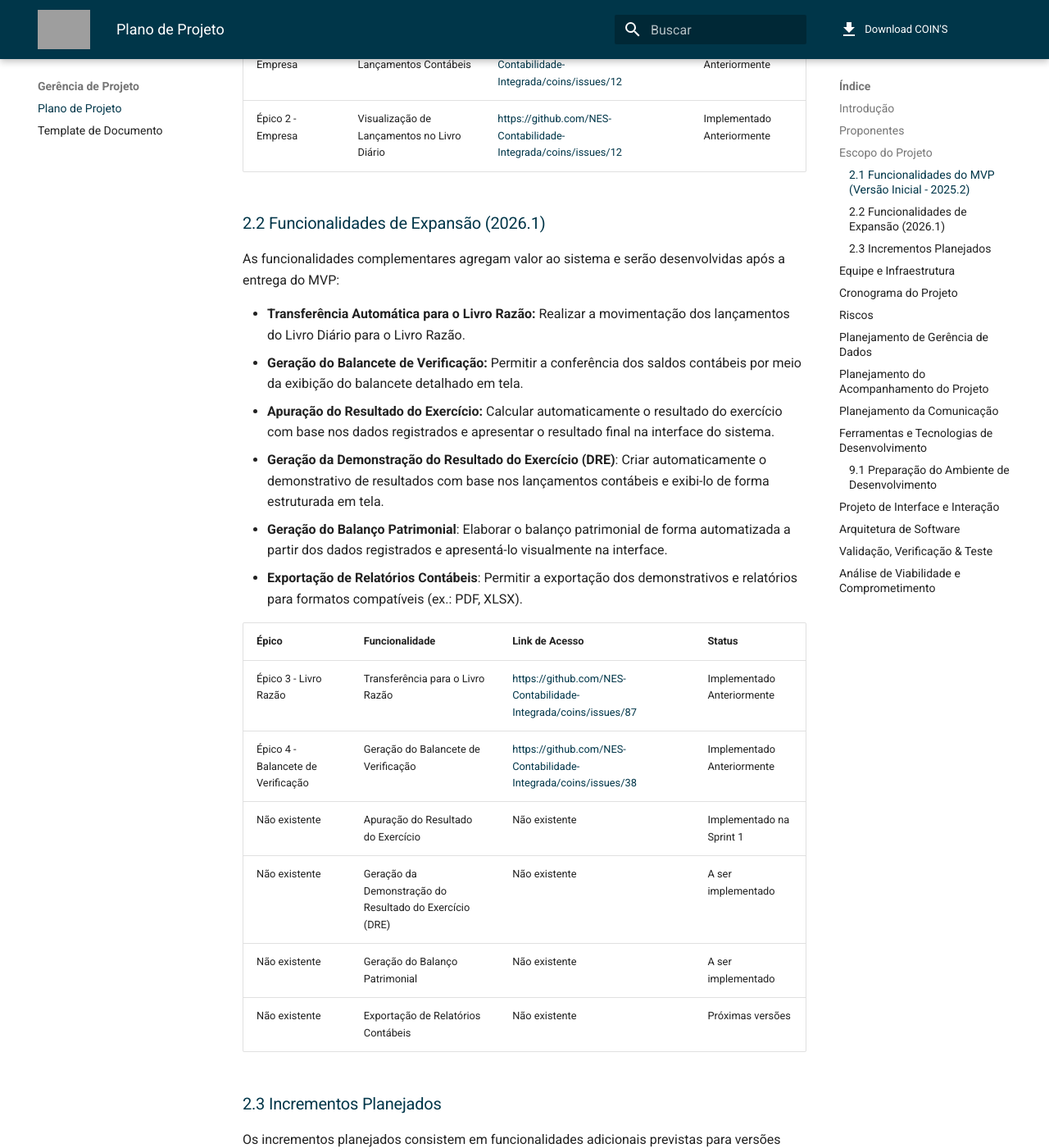
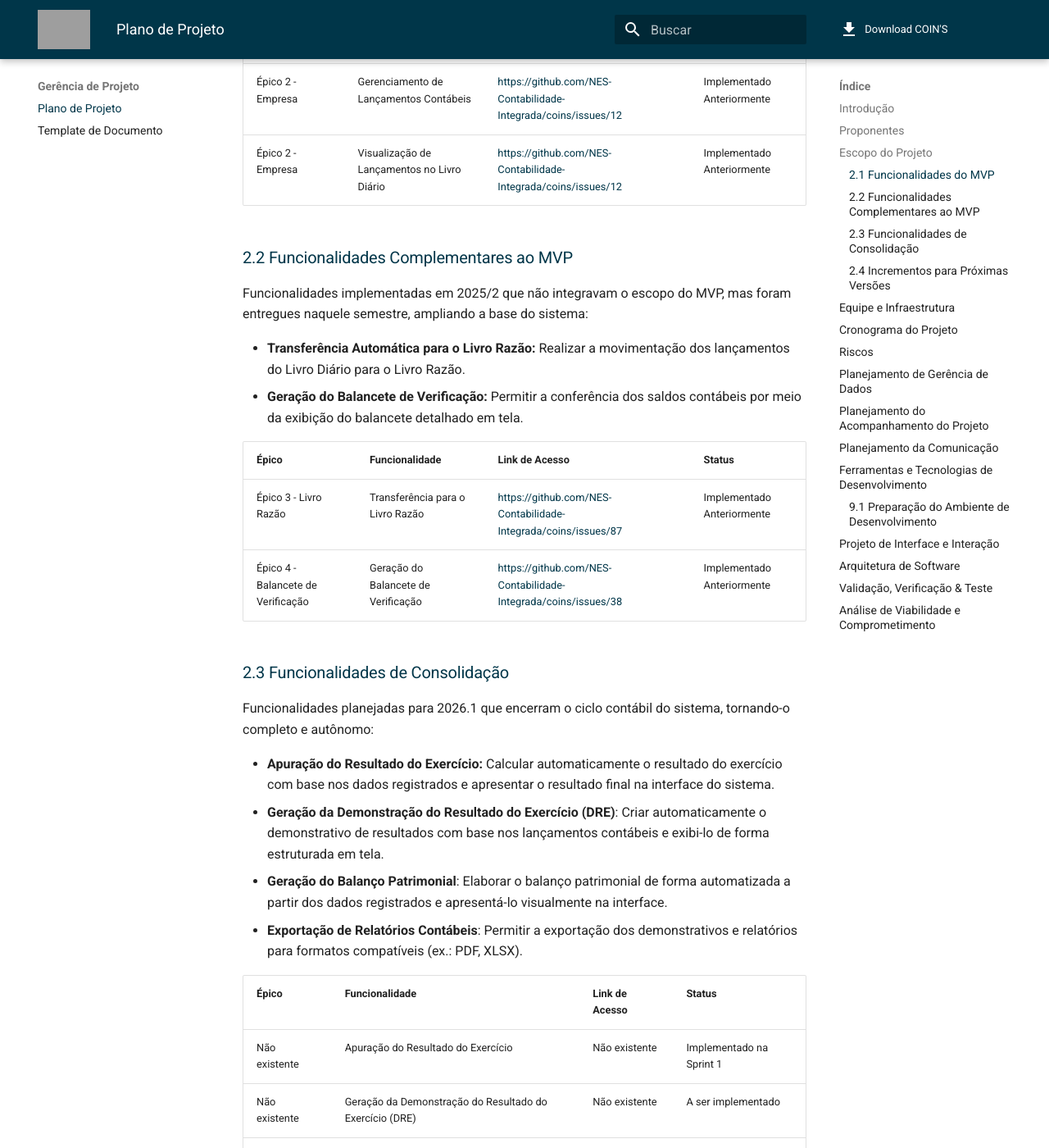
Before and after one commit to NES-Contabilidade-Integrada/doc-coins2026.1, an MkDocs documentation site: the page built from docs/gerencia-projeto/plano-do-projeto.md, in a window 1280 px wide and 1400 px high, scrolled down 2678 px. Shown: the whole window at 82% size. Built offline with MkDocs 1.6.1 and Material for MkDocs 9.7.7, drawn with Linux system fonts in a browser that asks for light colours; comment, search, counter and statistics services are not loaded; some of the changed text lies outside the part shown; grey boxes are pictures that could not be loaded.

Commit message:
docs(plano-do-projeto): reorganize scope sections and rename for clarity
Splits former "Expansão (2026.1)" into three distinct sections:
2.2 Funcionalidades Complementares ao MVP (delivered in 2025/2, outside MVP),
2.3 Funcionalidades de Consolidação (planned for 2026.1),
2.4 Incrementos para Próximas Versões. Moves Livro Razão and Balancete de
Verificação to 2.2, correcting their misclassification as 2026.1 features.

Co-Authored-By: Claude Sonnet 4.6 <noreply@anthropic.com>

```diff
--- a/docs/gerencia-projeto/plano-do-projeto.md
+++ b/docs/gerencia-projeto/plano-do-projeto.md
@@ -23,11 +23,13 @@
 
 [3\. Escopo do Projeto	3](#escopo-do-projeto)
 
-[2.1 Funcionalidades do MVP (Versão Inicial)	3](#2.1-funcionalidades-do-mvp-\(versão-inicial---2025.2\))
+[2.1 Funcionalidades do MVP	3](#2.1-funcionalidades-do-mvp)
 
-[2.2 Funcionalidades Complementares (Pós-MVP)	4](#2.2-funcionalidades-de-expansão-\(2026.1\))
+[2.2 Funcionalidades Complementares ao MVP	4](#2.2-funcionalidades-complementares-ao-mvp)
 
-[2.3 Incrementos Planejados	5](#2.3-incrementos-planejados)
+[2.3 Funcionalidades de Consolidação	4](#2.3-funcionalidades-de-consolidação)
+
+[2.4 Incrementos para Próximas Versões	5](#2.4-incrementos-para-próximas-versões)
 
 [4\. Equipe e Infraestrutura	6](#equipe-e-infraestrutura)
 
@@ -66,9 +68,9 @@ Os proponentes são os responsáveis por solicitar, validar e acompanhar o desen
 ## Escopo do Projeto {#escopo-do-projeto}
 O escopo do Sistema COIN'S define as funcionalidades que serão desenvolvidas ao longo do projeto, seguindo um plano incremental baseado na priorização definida durante a entrevista com o proponente. O desenvolvimento será dividido em etapas, dando continuidade à implementação do sistema que iniciou em 2025\.
 
-### 2.1 Funcionalidades do MVP (Versão Inicial - 2025.2)
+### 2.1 Funcionalidades do MVP
 
-As funcionalidades essenciais que compõem o MVP são:
+As funcionalidades essenciais que compõem o MVP, entregues em 2025/2, são:
 
 * **Exibição do Plano de Contas Padrão:** Disponibilizar um plano de contas pré-definido para consulta pelos usuários.
 * **Gerenciamento de Lançamentos Contábeis:** Permitir o cadastro, edição, exclusão e consulta dos lançamentos contábeis seguindo o Plano de Contas Padrão.
@@ -81,28 +83,35 @@ As funcionalidades essenciais que compõem o MVP são:
 | Épico 2 \- Empresa | Visualização de Lançamentos no Livro Diário | [https://github.com/NES-Contabilidade-Integrada/coins/issues/12](https://github.com/NES-Contabilidade-Integrada/coins/issues/12)  | Implementado Anteriormente |
 
 
-### 2.2 Funcionalidades de Expansão (2026.1)
+### 2.2 Funcionalidades Complementares ao MVP
 
-As funcionalidades complementares agregam valor ao sistema e serão desenvolvidas após a entrega do MVP:
+Funcionalidades implementadas em 2025/2 que não integravam o escopo do MVP, mas foram entregues naquele semestre, ampliando a base do sistema:
 
 * **Transferência Automática para o Livro Razão:** Realizar a movimentação dos lançamentos do Livro Diário para o Livro Razão.
 * **Geração do Balancete de Verificação:** Permitir a conferência dos saldos contábeis por meio da exibição do balancete detalhado em tela.
+
+| Épico | Funcionalidade | Link de Acesso | Status |
+| :---- | :---- | :---- | :---- |
+| Épico 3 \- Livro Razão | Transferência para o Livro Razão | [https://github.com/NES-Contabilidade-Integrada/coins/issues/87](https://github.com/NES-Contabilidade-Integrada/coins/issues/87) | Implementado Anteriormente |
+| Épico 4 \- Balancete de Verificação | Geração do Balancete de Verificação | [https://github.com/NES-Contabilidade-Integrada/coins/issues/38](https://github.com/NES-Contabilidade-Integrada/coins/issues/38) | Implementado Anteriormente |
+
+### 2.3 Funcionalidades de Consolidação
+
+Funcionalidades planejadas para 2026.1 que encerram o ciclo contábil do sistema, tornando-o completo e autônomo:
+
 * **Apuração do Resultado do Exercício:** Calcular automaticamente o resultado do exercício com base nos dados registrados e apresentar o resultado final na interface do sistema.
 * **Geração da Demonstração do Resultado do Exercício (DRE)**: Criar automaticamente o demonstrativo de resultados com base nos lançamentos contábeis e exibi-lo de forma estruturada em tela.
 * **Geração do Balanço Patrimonial**: Elaborar o balanço patrimonial de forma automatizada a partir dos dados registrados e apresentá-lo visualmente na interface.
 * **Exportação de Relatórios Contábeis**: Permitir a exportação dos demonstrativos e relatórios para formatos compatíveis (ex.: PDF, XLSX).
 
-
 | Épico | Funcionalidade | Link de Acesso | Status |
 | :---- | :---- | :---- | :---- |
-| Épico 3 \- Livro Razão | Transferência para o Livro Razão | [https://github.com/NES-Contabilidade-Integrada/coins/issues/87](https://github.com/NES-Contabilidade-Integrada/coins/issues/87)  | Implementado Anteriormente |
-| Épico 4 \- Balancete de Verificação | Geração do Balancete de Verificação | [https://github.com/NES-Contabilidade-Integrada/coins/issues/38](https://github.com/NES-Contabilidade-Integrada/coins/issues/38)  | Implementado Anteriormente |
 | Não existente | Apuração do Resultado do Exercício | Não existente | Implementado na Sprint 1 |
 | Não existente | Geração da Demonstração do Resultado do Exercício (DRE) | Não existente | A ser implementado |
 | Não existente | Geração do Balanço Patrimonial | Não existente | A ser implementado |
 | Não existente | Exportação de Relatórios Contábeis | Não existente | Próximas versões |
 
-### 2.3 Incrementos Planejados
+### 2.4 Incrementos para Próximas Versões
 
 Os incrementos planejados consistem em funcionalidades adicionais previstas para versões futuras, visando ampliar a flexibilidade e a interatividade do sistema:
 
```
